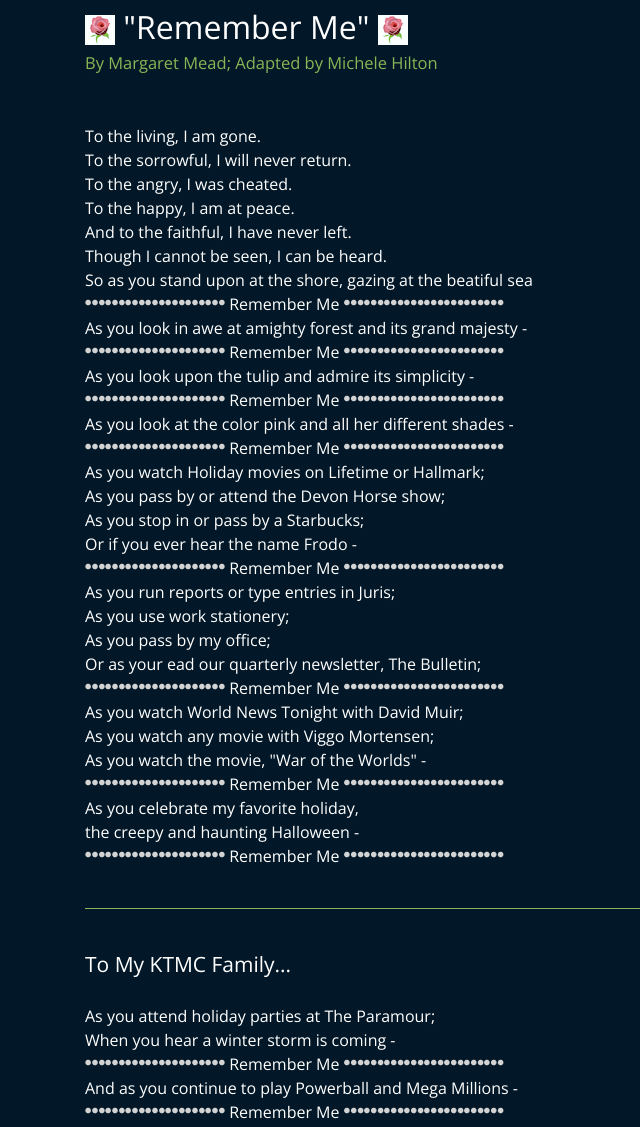
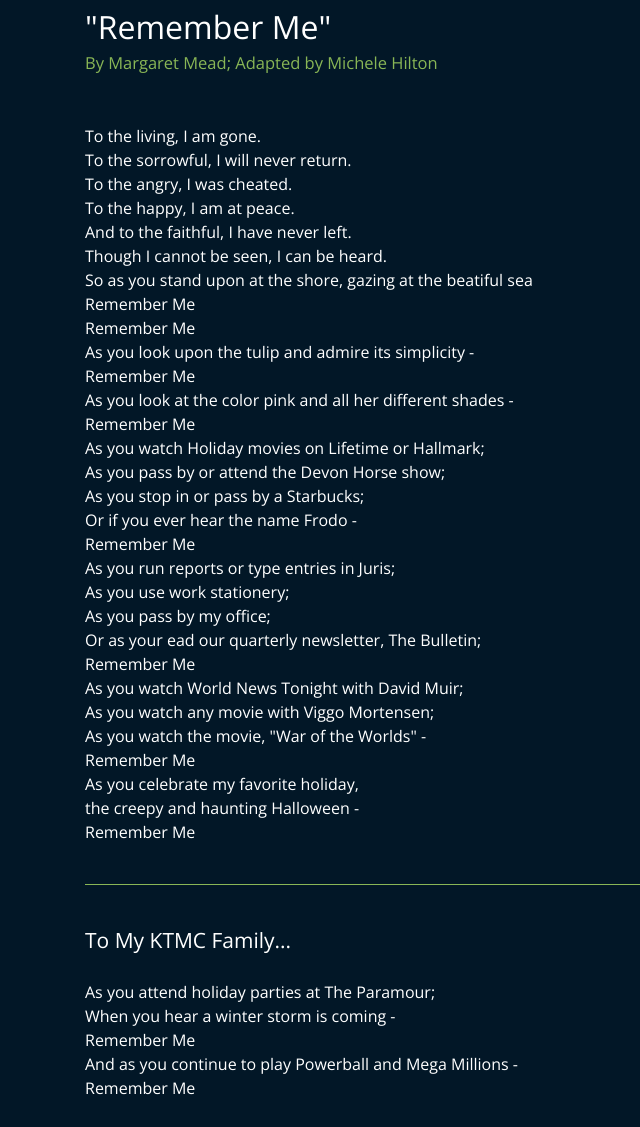
Before and after one commit to nlasusa/kathyv, a plain HTML site: page index.html in a window 1280 px wide. Shown: the part 482-1609 px from the top of the page, without its empty margins (0-640 px from the left). Drawn offline with nearby package versions, Linux system fonts and the light colour scheme; a web font is replaced by a local one.

Commit message:
Update index.html

```diff
--- a/index.html
+++ b/index.html
@@ -38,7 +38,7 @@
     </div> <br><br>
 
     <div class="container">
-               <div id="memPtitle"><img src="flower3.jpg" alt="Kathy"> "Remember Me" <img src="flower3.jpg" alt="Kathy"></div>
+               <div id="memPtitle">"Remember Me"</div>
                <div id="memAuthors">By Margaret Mead; Adapted by Michele Hilton </div><br><br>
 
         <div id="memPoem">
@@ -49,51 +49,50 @@
                 And to the faithful, I have never left.<br>
                 Though I cannot be seen, I can be heard.<br>
                 So as you stand upon at the shore, gazing at the beatiful sea<br>
-                <div id="memPtitle2"><i class="fas fa-ellipsis-h"></i><i class="fas fa-ellipsis-h"></i><i class="fas fa-ellipsis-h"></i><i class="fas fa-ellipsis-h"></i><i class="fas fa-ellipsis-h"></i><i class="fas fa-ellipsis-h"></i><i class="fas fa-ellipsis-h"></i> Remember Me <i class="fas fa-ellipsis-h"></i><i class="fas fa-ellipsis-h"></i><i class="fas fa-ellipsis-h"></i><i class="fas fa-ellipsis-h"></i><i class="fas fa-ellipsis-h"></i><i class="fas fa-ellipsis-h"></i><i class="fas fa-ellipsis-h"></i><i class="fas fa-ellipsis-h"></i></div>
-                As you look in awe at amighty forest and its grand majesty -
-                <div id="memPtitle2"><i class="fas fa-ellipsis-h"></i><i class="fas fa-ellipsis-h"></i><i class="fas fa-ellipsis-h"></i><i class="fas fa-ellipsis-h"></i><i class="fas fa-ellipsis-h"></i><i class="fas fa-ellipsis-h"></i><i class="fas fa-ellipsis-h"></i> Remember Me <i class="fas fa-ellipsis-h"></i><i class="fas fa-ellipsis-h"></i><i class="fas fa-ellipsis-h"></i><i class="fas fa-ellipsis-h"></i><i class="fas fa-ellipsis-h"></i><i class="fas fa-ellipsis-h"></i><i class="fas fa-ellipsis-h"></i><i class="fas fa-ellipsis-h"></i></div>
+                <div id="memPtitle2">Remember Me</div>
+                <div id="memPtitle2">Remember Me</div>
                 As you look upon the tulip and admire its simplicity -<br>
-                <div id="memPtitle2"><i class="fas fa-ellipsis-h"></i><i class="fas fa-ellipsis-h"></i><i class="fas fa-ellipsis-h"></i><i class="fas fa-ellipsis-h"></i><i class="fas fa-ellipsis-h"></i><i class="fas fa-ellipsis-h"></i><i class="fas fa-ellipsis-h"></i> Remember Me <i class="fas fa-ellipsis-h"></i><i class="fas fa-ellipsis-h"></i><i class="fas fa-ellipsis-h"></i><i class="fas fa-ellipsis-h"></i><i class="fas fa-ellipsis-h"></i><i class="fas fa-ellipsis-h"></i><i class="fas fa-ellipsis-h"></i><i class="fas fa-ellipsis-h"></i></div>
+                <div id="memPtitle2">Remember Me</div>
                 As you look at the color pink and all her different shades -<br>
-                <div id="memPtitle2"><i class="fas fa-ellipsis-h"></i><i class="fas fa-ellipsis-h"></i><i class="fas fa-ellipsis-h"></i><i class="fas fa-ellipsis-h"></i><i class="fas fa-ellipsis-h"></i><i class="fas fa-ellipsis-h"></i><i class="fas fa-ellipsis-h"></i> Remember Me <i class="fas fa-ellipsis-h"></i><i class="fas fa-ellipsis-h"></i><i class="fas fa-ellipsis-h"></i><i class="fas fa-ellipsis-h"></i><i class="fas fa-ellipsis-h"></i><i class="fas fa-ellipsis-h"></i><i class="fas fa-ellipsis-h"></i><i class="fas fa-ellipsis-h"></i></div>
+                <div id="memPtitle2">Remember Me</div>
                 As you watch Holiday movies on Lifetime or Hallmark; <br>
                 As you pass by or attend the Devon Horse show; <br>
                 As you stop in or pass by a Starbucks; <br>
                 Or if you ever hear the name Frodo -
-                <div id="memPtitle2"><i class="fas fa-ellipsis-h"></i><i class="fas fa-ellipsis-h"></i><i class="fas fa-ellipsis-h"></i><i class="fas fa-ellipsis-h"></i><i class="fas fa-ellipsis-h"></i><i class="fas fa-ellipsis-h"></i><i class="fas fa-ellipsis-h"></i> Remember Me <i class="fas fa-ellipsis-h"></i><i class="fas fa-ellipsis-h"></i><i class="fas fa-ellipsis-h"></i><i class="fas fa-ellipsis-h"></i><i class="fas fa-ellipsis-h"></i><i class="fas fa-ellipsis-h"></i><i class="fas fa-ellipsis-h"></i><i class="fas fa-ellipsis-h"></i></div>
+                <div id="memPtitle2">Remember Me</div>
                 As you run reports or type entries in Juris; <br>
                 As you use work stationery; <br>
                 As you pass by my office; <br>
                 Or as your ead our quarterly newsletter, The Bulletin; <br>
-                <div id="memPtitle2"><i class="fas fa-ellipsis-h"></i><i class="fas fa-ellipsis-h"></i><i class="fas fa-ellipsis-h"></i><i class="fas fa-ellipsis-h"></i><i class="fas fa-ellipsis-h"></i><i class="fas fa-ellipsis-h"></i><i class="fas fa-ellipsis-h"></i> Remember Me <i class="fas fa-ellipsis-h"></i><i class="fas fa-ellipsis-h"></i><i class="fas fa-ellipsis-h"></i><i class="fas fa-ellipsis-h"></i><i class="fas fa-ellipsis-h"></i><i class="fas fa-ellipsis-h"></i><i class="fas fa-ellipsis-h"></i><i class="fas fa-ellipsis-h"></i></div>
+                <div id="memPtitle2">Remember Me</div>
                 As you watch World News Tonight with David Muir; <br>
                 As you watch any movie with Viggo Mortensen; <br>
                 As you watch the movie, "War of the Worlds" -
-                <div id="memPtitle2"><i class="fas fa-ellipsis-h"></i><i class="fas fa-ellipsis-h"></i><i class="fas fa-ellipsis-h"></i><i class="fas fa-ellipsis-h"></i><i class="fas fa-ellipsis-h"></i><i class="fas fa-ellipsis-h"></i><i class="fas fa-ellipsis-h"></i> Remember Me <i class="fas fa-ellipsis-h"></i><i class="fas fa-ellipsis-h"></i><i class="fas fa-ellipsis-h"></i><i class="fas fa-ellipsis-h"></i><i class="fas fa-ellipsis-h"></i><i class="fas fa-ellipsis-h"></i><i class="fas fa-ellipsis-h"></i><i class="fas fa-ellipsis-h"></i></div>
+                <div id="memPtitle2">Remember Me</div>
                 As you celebrate my favorite holiday, <br>
                 the creepy and haunting Halloween - <br>
-                <div id="memPtitle2"><i class="fas fa-ellipsis-h"></i><i class="fas fa-ellipsis-h"></i><i class="fas fa-ellipsis-h"></i><i class="fas fa-ellipsis-h"></i><i class="fas fa-ellipsis-h"></i><i class="fas fa-ellipsis-h"></i><i class="fas fa-ellipsis-h"></i> Remember Me <i class="fas fa-ellipsis-h"></i><i class="fas fa-ellipsis-h"></i><i class="fas fa-ellipsis-h"></i><i class="fas fa-ellipsis-h"></i><i class="fas fa-ellipsis-h"></i><i class="fas fa-ellipsis-h"></i><i class="fas fa-ellipsis-h"></i><i class="fas fa-ellipsis-h"></i></div>
+                <div id="memPtitle2">Remember Me</div>
                <br><hr>
                  <br><div id="break">To My KTMC Family... </div><br>
                  As you attend holiday parties at The Paramour; <br>
                  When you hear a winter storm is coming - <br>
-                 <div id="memPtitle2"><i class="fas fa-ellipsis-h"></i><i class="fas fa-ellipsis-h"></i><i class="fas fa-ellipsis-h"></i><i class="fas fa-ellipsis-h"></i><i class="fas fa-ellipsis-h"></i><i class="fas fa-ellipsis-h"></i><i class="fas fa-ellipsis-h"></i> Remember Me <i class="fas fa-ellipsis-h"></i><i class="fas fa-ellipsis-h"></i><i class="fas fa-ellipsis-h"></i><i class="fas fa-ellipsis-h"></i><i class="fas fa-ellipsis-h"></i><i class="fas fa-ellipsis-h"></i><i class="fas fa-ellipsis-h"></i><i class="fas fa-ellipsis-h"></i></div>
+                 <div id="memPtitle2">Remember Me</div>
                 And as you continue to play Powerball and Mega Millions - <br>
-                <div id="memPtitle2"><i class="fas fa-ellipsis-h"></i><i class="fas fa-ellipsis-h"></i><i class="fas fa-ellipsis-h"></i><i class="fas fa-ellipsis-h"></i><i class="fas fa-ellipsis-h"></i><i class="fas fa-ellipsis-h"></i><i class="fas fa-ellipsis-h"></i> Remember Me <i class="fas fa-ellipsis-h"></i><i class="fas fa-ellipsis-h"></i><i class="fas fa-ellipsis-h"></i><i class="fas fa-ellipsis-h"></i><i class="fas fa-ellipsis-h"></i><i class="fas fa-ellipsis-h"></i><i class="fas fa-ellipsis-h"></i><i class="fas fa-ellipsis-h"></i></div>
+                <div id="memPtitle2">Remember Me</div><br>
                 Back in February, Kathy shared with me a dream that our group won <br>
                 and shared again with me a on July 3rd. <br>
                 Kathy said my dreams come true, <br>
-                So don't give up! <br>
+                So don't give up! <br><br>
                 Remember Kathy in your heart <br>
                 Your thoughts, your memories of: <br>
                 - the times we loved, <br>
                 - the times we cried, <br>
                 - the times we fought, <br>
-                - the times we laughed, <br>
-                For if you always think of her, she will never be gone. <br>
-                <div id="memPtitle3"> Remember Me </div>
-                <div id="memPtitle3"> Remember Me </div>
-                <div id="memPtitle3"> Remember Me </div> <br><br>
+                - the times we laughed, <br> <br>
+                For if you always think of her, she will never be gone.<br>
+                Remember Me<br>
+                Remember Me<br>
+                Remember Me <br><br><br><br>
 
                 <div id="memPtitle4"> Kathy, may you always rest in peace. </div> <br><br>
 
@@ -107,6 +106,6 @@
 
 
 
-    <br><br><br><br>
+    <br><br><br>
 </body>
 </html>
```
